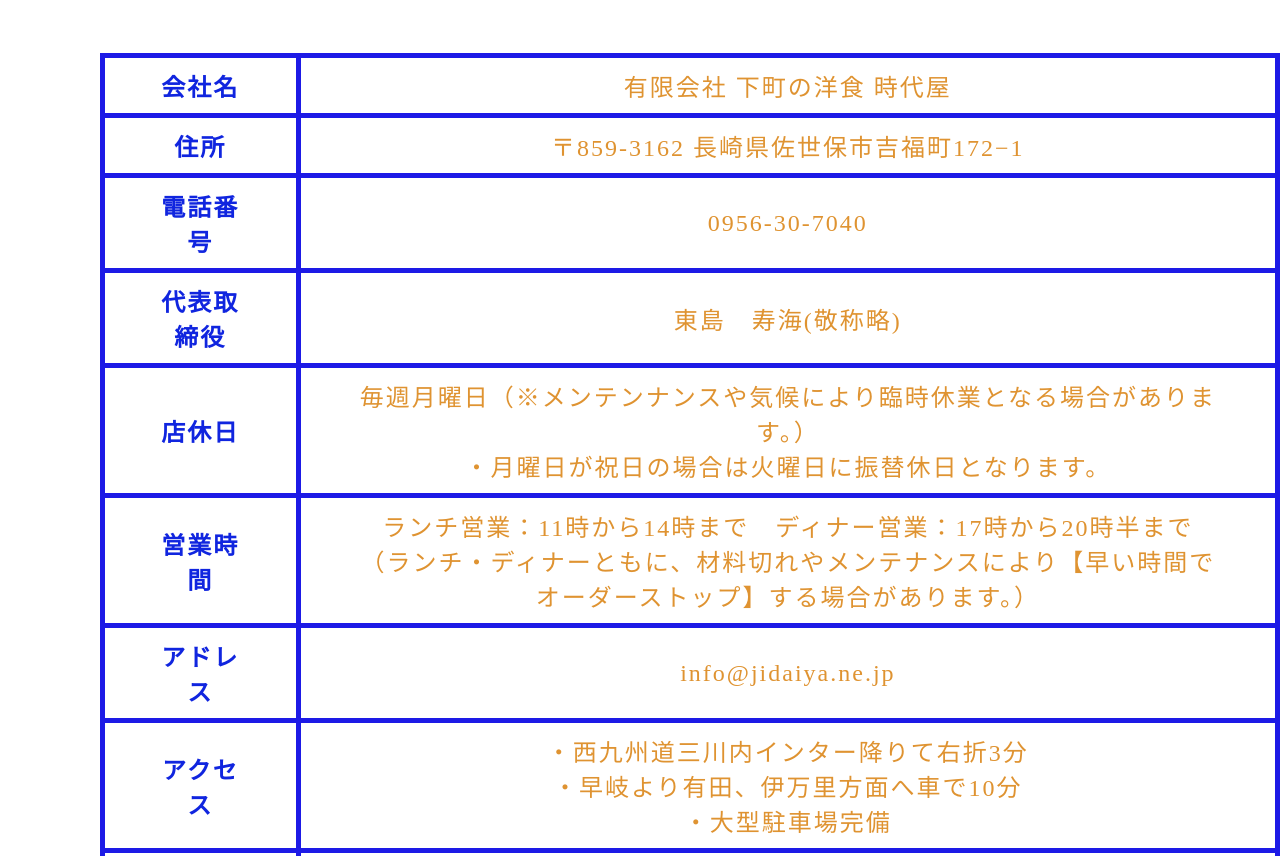
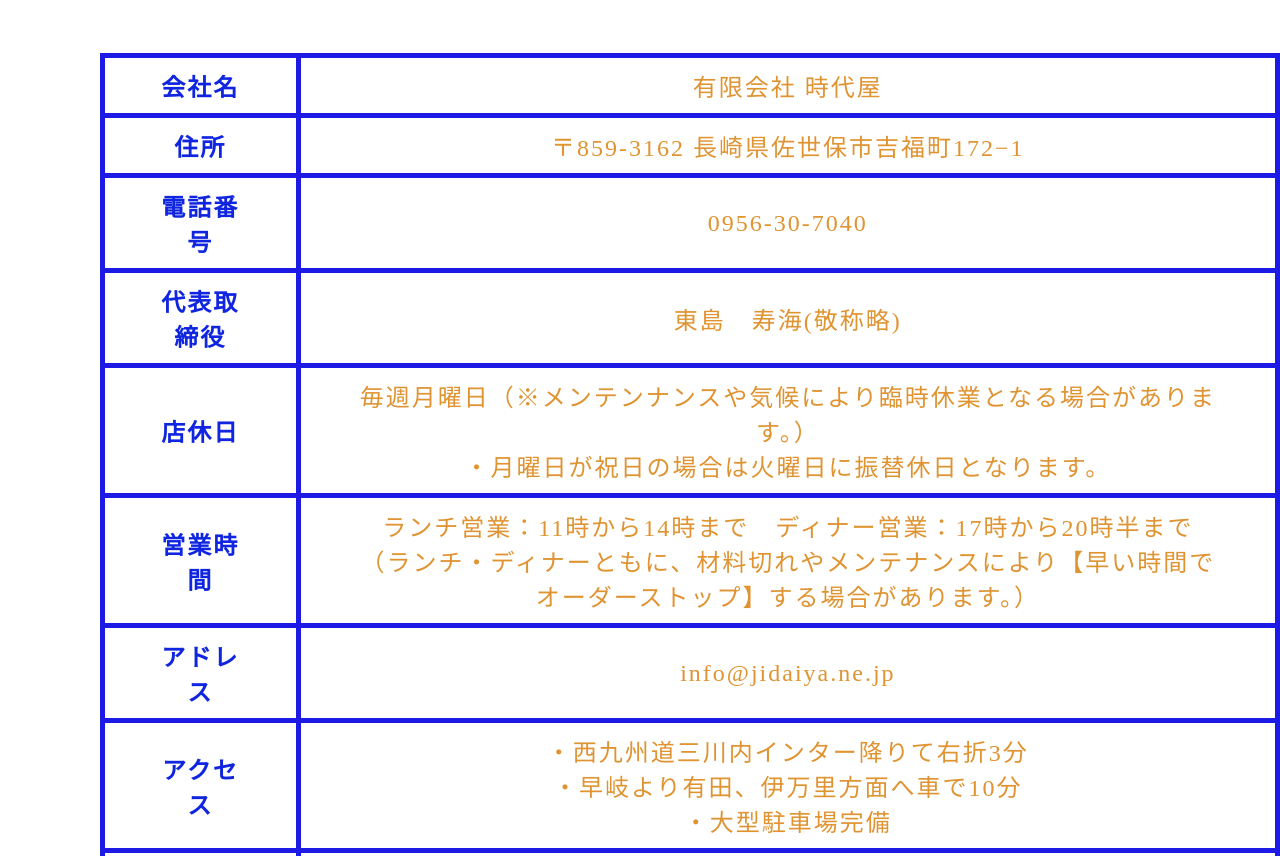
Before and after one commit to uhxmas-beep/Urumi-Hayashi, a plain HTML site: page access.html in a window 1280 px wide. Shown: the part 1036-1892 px from the top of the page. Drawn offline with nearby package versions, Linux system fonts and the light colour scheme.

Commit message:
Update access.html

```diff
--- a/access.html
+++ b/access.html
@@ -45,7 +45,7 @@
 				 </div>
 					<table>
 						<tr>
-							<th>会社名</th><td>有限会社 下町の洋食 時代屋</td>
+							<th>会社名</th><td>有限会社 時代屋</td>
 						</tr>
 						<tr>
 							<th>住所</th><td> 〒859-3162 長崎県佐世保市吉福町172−1</td>
```
